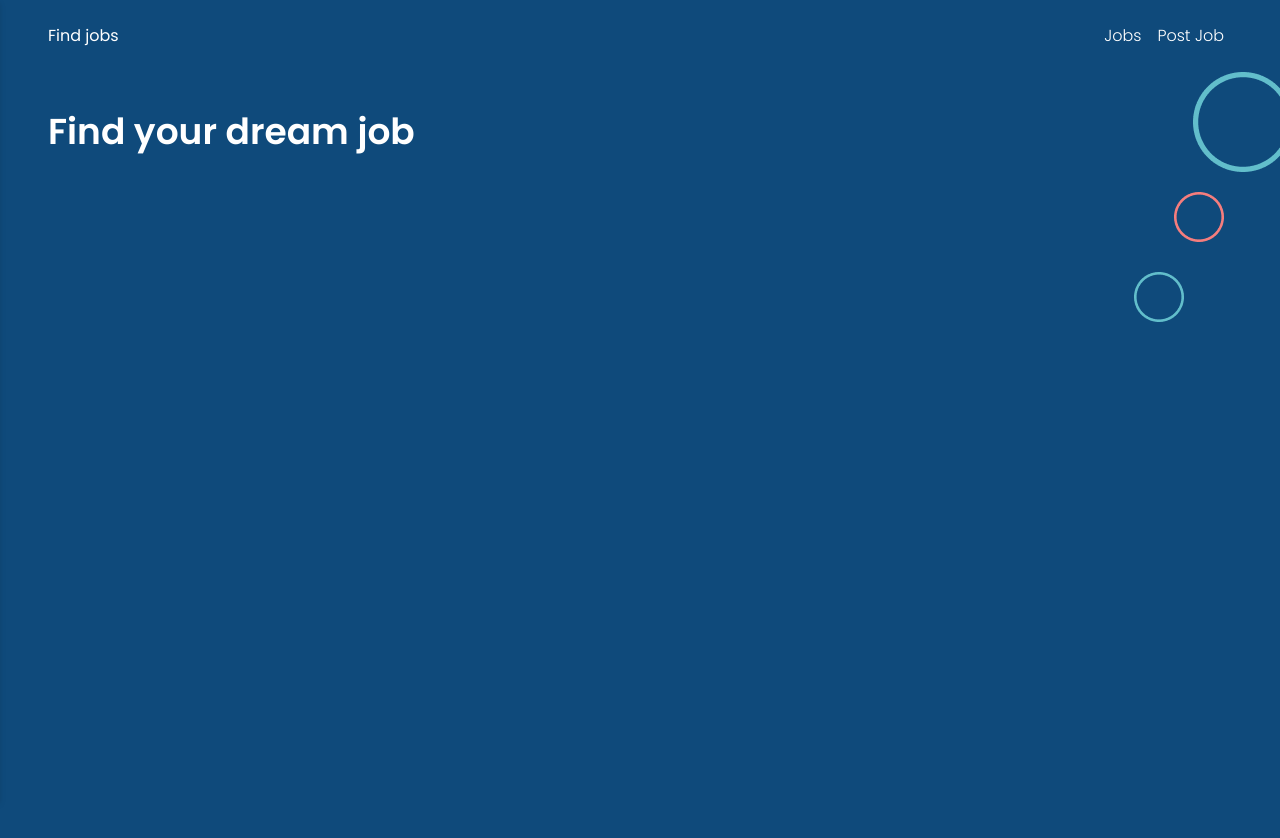
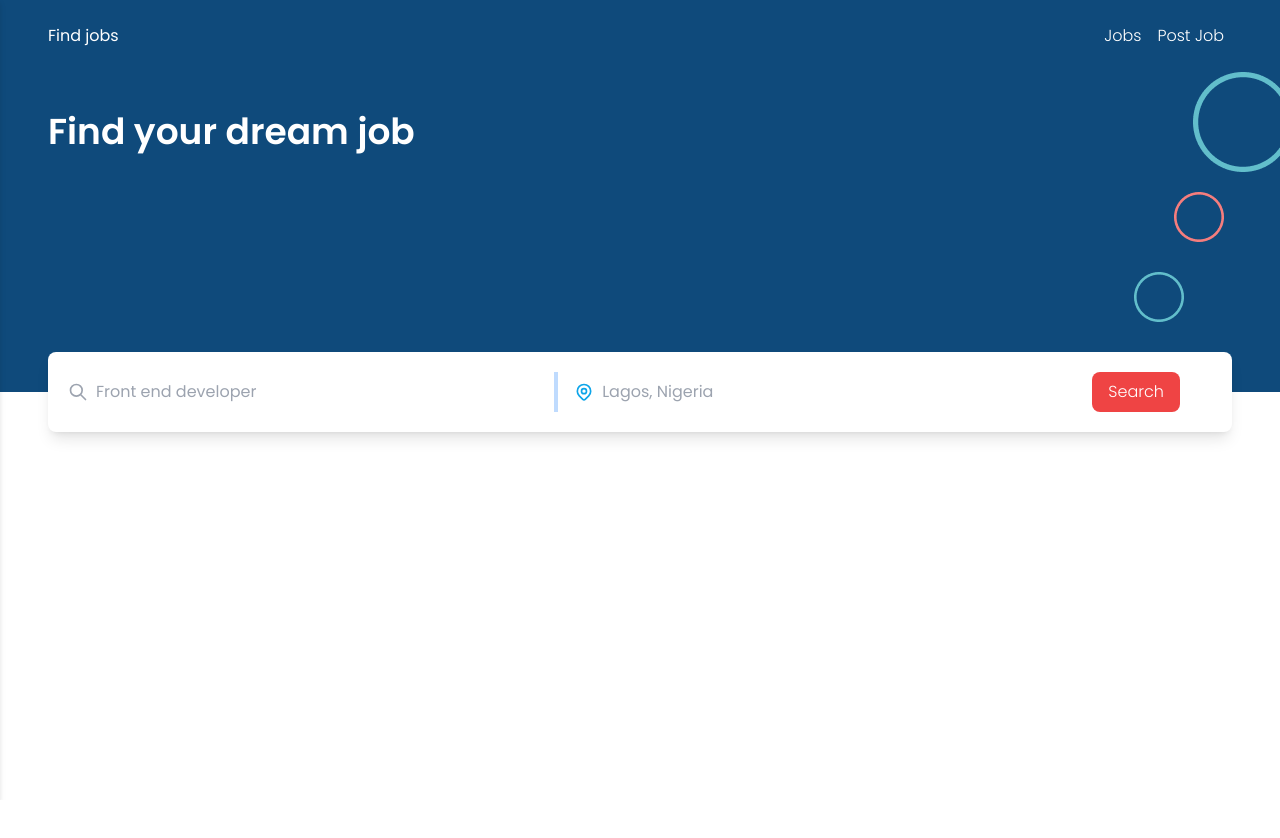
Before and after one commit to Ademayowa/jobapp-v3, a Next.js app: page / in a window 1280 px wide. Shown: the top 838 px of the page. After the commit the page ends 800 px from the top, so only its background shows below. Built offline with nearby package versions, Linux system fonts and the light colour scheme.

Commit message:
completed search desktop screen

```diff
--- a/components/Hero.js
+++ b/components/Hero.js
@@ -1,6 +1,6 @@
 export default function Hero() {
   return (
-    <div className='pl-10 md:pl-12 bg-[#0F4A7B] pt-10 h-screen'>
+    <div className='pl-10 md:pl-12 bg-[#0F4A7B] pt-10 h-80'>
       <div className='relative'>
         <h1 className='text-3xl md:text-4xl text-white font-bold'>
           Find your dream job
--- a/components/Search.js
+++ b/components/Search.js
@@ -0,0 +1,31 @@
+import { SearchIcon, LocationMarkerIcon } from '@heroicons/react/outline';
+
+export default function Search() {
+  return (
+    <div className='bg-white -mt-10 shadow-lg rounded-lg mx-12 flex justify-between p-5'>
+      <div className='flex items-center space-x-2'>
+        <SearchIcon className='h-5 w-5 text-gray-400' />
+        <input
+          type='text'
+          placeholder='Front end developer'
+          className='bg-transparent outline-none'
+        />
+      </div>
+
+      <div className='flex items-center space-x-2 border-l-4 border-blue-200'>
+        <LocationMarkerIcon className='h-5 w-5 text-sky-500 ml-4' />
+        <input
+          type='text'
+          placeholder='Lagos, Nigeria'
+          className='bg-transparent outline-none'
+        />
+      </div>
+
+      <div className='flex items-center px-8'>
+        <button className='rounded-lg bg-red-500 px-4 py-2 text-white font-light'>
+          Search
+        </button>
+      </div>
+    </div>
+  );
+}
--- a/pages/index.js
+++ b/pages/index.js
@@ -1,12 +1,13 @@
 import Header from '@/components/Header';
 import Hero from '@/components/Hero';
+import Search from '@/components/Search';
 
 export default function Home() {
   return (
     <div>
       <Header />
       <Hero />
-      {/* Search */}
+      <Search />
       {/* JobList */}
     </div>
   );
```
